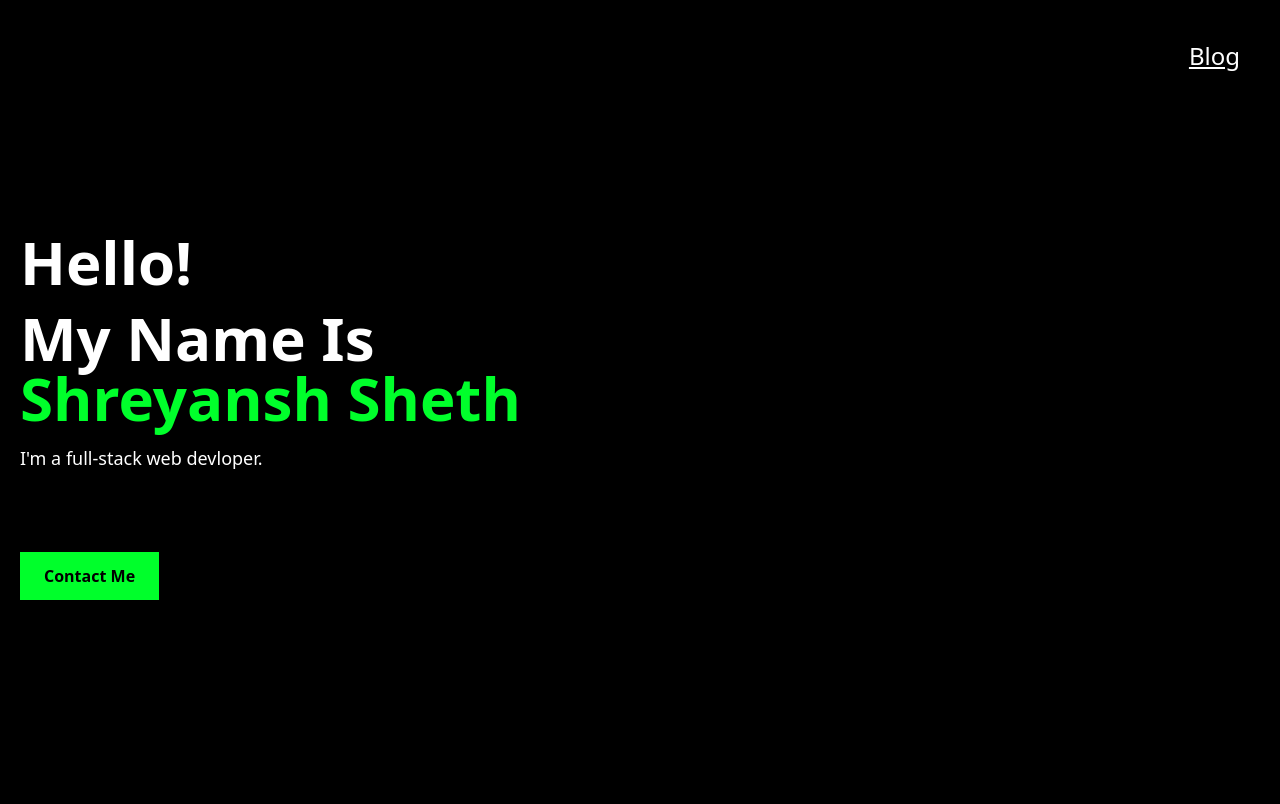
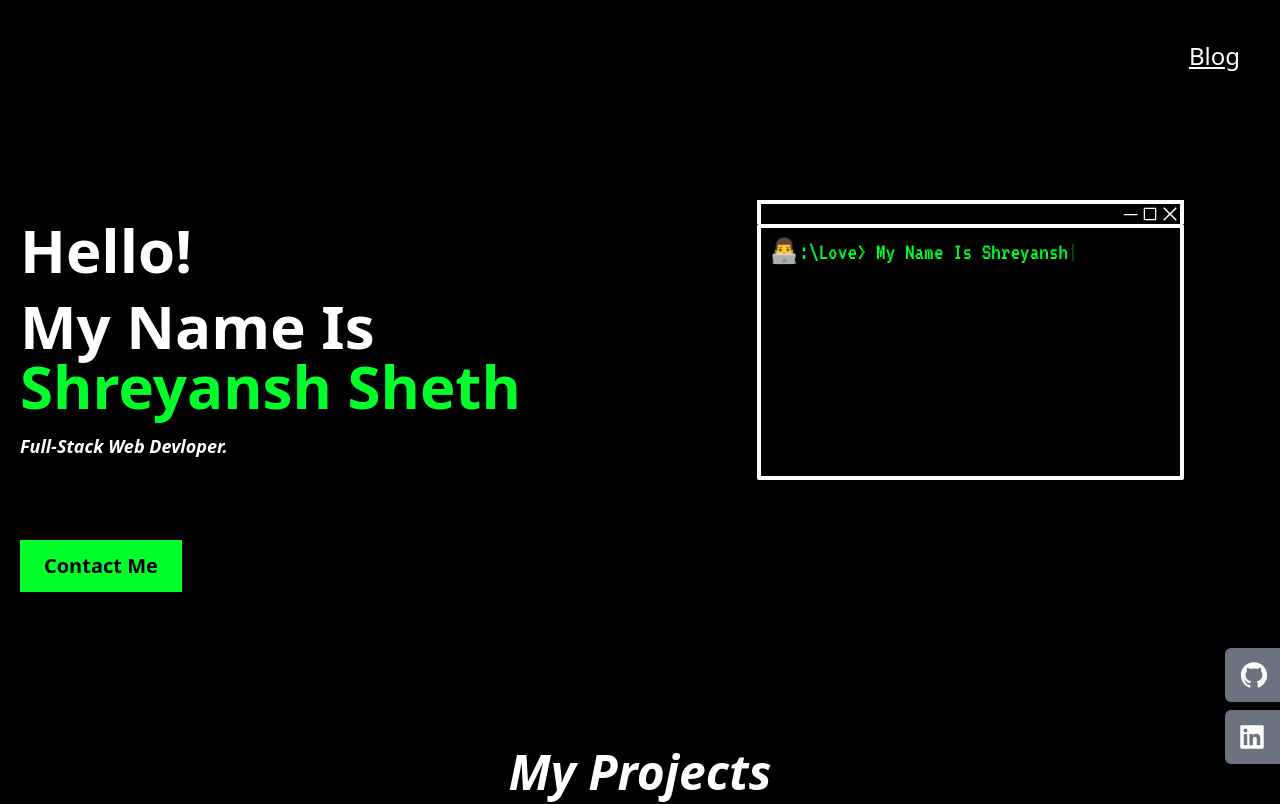
Before and after one commit to Shreyansh-Sheth/Portfolio-website, a Next.js app: page / in a window 1280 px wide. Shown: the top 804 px of the page. Built offline with nearby package versions, Linux system fonts and the light colour scheme; what @tailwindcss/typography would draw is missing.

Commit message:
design changes and cmd animation

```diff
--- a/package.json
+++ b/package.json
@@ -20,6 +20,7 @@
     "react-dom": "^17.0.1",
     "react-icons": "^4.2.0",
     "react-intersection-observer": "^8.31.0",
+    "react-typed": "^1.2.0",
     "rehype": "^11.0.0",
     "remark-autolink-headings": "^6.0.1",
     "remark-code-titles": "^0.1.1",
--- a/pages/_document.tsx
+++ b/pages/_document.tsx
@@ -12,7 +12,6 @@ class MyDocument extends Document {
     return (
       <Html>
         <Head>
-
           <link
             rel="preconnect"
             href="https://fonts.gstatic.com"
@@ -23,6 +22,10 @@ class MyDocument extends Document {
             as="style"
             href="https://fonts.googleapis.com/css2?family=Poppins:wght@300;400;500;600;700&display=swap"
           />
+          <link
+            href="https://fonts.googleapis.com/css2?family=VT323&display=swap"
+            rel="stylesheet"
+          ></link>
         </Head>
         <body>
           <Main></Main>
--- a/pages/blog/[id].tsx
+++ b/pages/blog/[id].tsx
@@ -32,6 +32,10 @@ export default function blogPostPage({
         <meta name="description" content={meta.title}></meta>
         <meta name="author" content={meta.author}></meta>
         <meta name="keywords" content={meta.tags.toString()}></meta>
+        <meta property="og:site_name" content="Sheth Shreyansh"></meta>
+        <meta property="og:title" content={meta.title}></meta>
+        <meta property="og:description" content={meta.subTitle}></meta>
+        <meta property="og:type" content="article"></meta>
       </Head>
 
       <header className="rounded-xl md:ml-8 ml-1 pl-3 pt-2 flex justify-between">
@@ -43,21 +47,25 @@ export default function blogPostPage({
         >
           <IoIosArrowBack className="text-white  text-3xl mb-5"></IoIosArrowBack>
         </div>
-        <div className="md:mr-8 mr-1 pr-3">{meta.time}</div>
+        <div>
+          <div className="md:mr-8 mr-1 pr-3 font-light">{meta.time}</div>
+          <div className="md:mr-8 mr-1 pr-3 font-light">
+            Author : {meta.author}
+          </div>
+        </div>
       </header>
       <div className="md:mx-8 mx-1  rounded-xl px-3 pb-3 bg-gray-800 ">
         <div className="pb-4">
-          <div className="md:text-5xl text-center text-3xl font-black ">
+          <div className="md:text-5xl pt-2 text-center text-3xl font-black ">
             {meta.title}
           </div>
-          <div className="md:text-3xl text-lg text-center font-light mt-2">
-            {meta.subTitle}
+          <div className="md:text-3x italic text-lg text-center font-light mt-2">
+            "{meta.subTitle}"
           </div>
         </div>
-        <article className="bg-white p-5 m-auto rounded-xl prose-blue porse prose-sm lg:prose-lg xl:prose-xl text-black ">
+        <article className="bg-gray-700 px-5 py-3 md:mx-16 m-auto rounded-xl prose-blue porse prose-sm lg:prose-lg  text-white ">
           {article}
         </article>
-        <div className="font-light mt-5">Author:{meta.author}</div>
       </div>
     </>
   );
--- a/pages/blog/index.tsx
+++ b/pages/blog/index.tsx
@@ -20,7 +20,7 @@ export default function blog({ blogList }: { blogList: iBlogList }) {
             </p>
           </Link>
         </nav>
-        <header className="text-xl sm:text-3xl m-5 font-bold">
+        <header className="text-3xl sm:text-4xl md:text-5xl italic mb-10 m-5 font-bold">
           Welcome To My Blog
         </header>
         <main>
@@ -36,22 +36,22 @@ export default function blog({ blogList }: { blogList: iBlogList }) {
                     <div
                       onClick={(e) => {}}
                       key={idx}
-                      className="text-white m-auto my-5 p-3 cursor-pointer transition duration-500 ease-in-out rounded-md hover:bg-gray-900 bg-gray-800 w-9/12"
+                      className="p-5 cursor-pointer hover:border-gray-300 border-white border-2 bg-gray-700 hover:bg-gray-900 transition duration-500 ease-in-out  block  rounded-md my-5 md:mx-20 mx-2"
                     >
-                      <div className="text-lg sm:text-2xl font-semibold">
+                      <div className="text-left capitalize sm:text-3xl font-bold text-2xl ">
                         {e.title}
                       </div>
-                      <div className="text-left text-base sm:text-base">
+                      <div className="text-left capitalize font-semibold mr-2 text-sm sm:text-2xl">
                         {e.subTitle}
                       </div>
-                      <div className="text-sm my-3">
+                      <div className="text-left text-sm mt-2  break-all">
                         {e.tags.map((e, idx) => {
                           return (
                             <span
                               onClick={(c) => {
                                 //add function when click on here it will automatically search for that tag in search box
                               }}
-                              className="pr-1  py-0.5 bg-white rounded-sm mr-2 text-black"
+                              className="mr-2 bg-gray-600  rounded-md capitalize p-1 "
                               key={idx}
                             >
                               #{e}
--- a/pages/index.tsx
+++ b/pages/index.tsx
@@ -5,6 +5,14 @@ import ProjectTab from "../src/components/ProjectTab";
 import Technology from "../src/components/Technology";
 import projectList from "../src/config/projectList";
 import TechList from "../src/config/techList";
+import { AiFillGithub, AiFillLinkedin } from "react-icons/ai";
+import Typed from "react-typed";
+import {
+  VscChromeMaximize,
+  VscChromeClose,
+  VscChromeMinimize,
+} from "react-icons/vsc";
+import cmdList from "../src/config/cmdList";
 
 export default function Home() {
   return (
@@ -20,8 +28,8 @@ export default function Home() {
         </Link>
       </nav>
 
-      <header className="h-screen80 mt-32 sm:mt-40 align-middle">
-        <div className="m-5 flex-col space-y-4">
+      <header className="lg:flex lg:justify-between max-h-full lg:mt-32  md:mt-40 align-middle ">
+        <div className="m-5 flex-col space-y-4 ">
           <p className="sm:text-6xl text-3xl font-bold ">Hello!</p>
           <p className="sm:text-6xl text-3xl font-bold">
             My Name Is{" "}
@@ -29,7 +37,9 @@ export default function Home() {
               Shreyansh Sheth
             </span>
           </p>
-          <p className=" text-lg">I'm a full-stack web devloper.</p>
+          <p className=" text-lg font-semibold italic ">
+            Full-Stack Web Devloper.
+          </p>
 
           <div>
             <button
@@ -38,18 +48,56 @@ export default function Home() {
                 //@ts-ignore
                 document.location = "mailto:" + EmailAddress;
               }}
-              className="bg-primary sm:mt-16 focus:outline-none text-black md:mt-30 p-3 px-6 font-semibold"
+              className="text-xl bg-primary sm:mt-16 focus:outline-none text-black md:mt-30 p-3 px-6 font-semibold"
             >
               Contact Me
             </button>
           </div>
         </div>
+        <div className="block w-11/12 mx-auto lg:w-1/3 lg:mr-24 h-56 mb-20 md:mt-10 lg:mt-auto lg:h-96  sm:h-60 sm:mb-5 lg:mb-36 ">
+          <div className="flex justify-end text-xl border-4 border-white border-b-0">
+            <VscChromeMinimize></VscChromeMinimize>
+            <VscChromeMaximize></VscChromeMaximize>
+            <VscChromeClose></VscChromeClose>
+          </div>
+          <div
+            style={{ fontFamily: "VT323 , monospace" }}
+            className="border-4 text-2xl border-white rounded-sm p-2 h-2/3  text-primary"
+          >
+            {"👨‍💻:\\Love>"}{" "}
+            <Typed
+              strings={cmdList}
+              typeSpeed={40}
+              backSpeed={30}
+              loop={true}
+            ></Typed>
+          </div>
+        </div>
       </header>
+      <div className="fixed -right-20   group bottom-9 z-50 ">
+        <a
+          target="_blank"
+          className="flex justify-evenly bg-gray-500 hover:bg-gray-700 p-3 pr-5 group mt-2 transition duration-500 ease-in-out  transform hover:-translate-x-16 rounded-md  group"
+          href="https://github.com/Shreyansh-Sheth"
+        >
+          <AiFillGithub className="text-white text-3xl"></AiFillGithub>
+          <p className="capitalize pl-3 font-semibold align-bottom  ">github</p>
+        </a>
+        <a
+          target="_blank"
+          className="flex justify-evenly bg-gray-500 hover:bg-gray-700 p-3 pr-5 group mt-2 transition duration-500 ease-in-out  transform hover:-translate-x-16 rounded-md  group"
+          href="https://www.linkedin.com/in/shreyansh-sheth/"
+        >
+          <AiFillLinkedin className="text-white text-3xl"></AiFillLinkedin>
+          <p className="capitalize pl-3  font-semibold align-bottom">LinkdIn</p>
+        </a>
+      </div>
       <main>
-        <div className="text-center ">
-          <p className="sm:text-5xl mb-5 text-4xl font-semibold capitalize">
+        <div className="text-center mt-5">
+          <p className="sm:text-5xl mb-9 italic  text-4xl font-semibold capitalize">
             My Projects
           </p>
+
           <div>
             {projectList.map((e, idx) => {
               return (
@@ -70,6 +118,7 @@ export default function Home() {
           <p className="sm:text-5xl text-4xl font-semibold capitalize">
             Technologies I Know And Love
           </p>
+
           <div className="mt-9 grid md:grid-cols-3 grid-cols-1 gap-4">
             {TechList.map((e, idx) => (
               <Technology
--- a/src/blogs/nodevsdeno.mdx
+++ b/src/blogs/nodevsdeno.mdx
@@ -1,14 +1,12 @@
 ---
 pageId: nodevsdeno
 author: shreyansh sheth
-title: Is Deno Same As Node.js
-subTitle: Deno is built upon same stuff and does same things but is it any diffrent
+title: Deno Vs Node.js
+subTitle: Deno is built upon same stuff and does same things but is there any diffrence
 tags: [hello, hi]
 technologyUser: [typescript, javascript]
 time: 18 June 2021
 ---
-
-Answer is No, but it depends on you
 
 ## So what is Deno?
 
--- a/src/components/ProjectTab.tsx
+++ b/src/components/ProjectTab.tsx
@@ -13,7 +13,7 @@ export default function ProjectTab({
       <a
         target="_blank"
         href={link}
-        className="p-5 bg-gray-700 hover:bg-gray-900 transition duration-500 ease-in-out  block  rounded-md my-5 md:mx-20 mx-2"
+        className="p-5 hover:border-gray-300 border-white border-2 bg-gray-700 hover:bg-gray-900 transition duration-500 ease-in-out  block  rounded-md my-5 md:mx-20 mx-2"
       >
         <div className="text-left capitalize sm:text-3xl font-bold text-2xl ">
           {heading}
--- /dev/null
+++ b/src/config/cmdList.ts
@@ -0,0 +1,28 @@
+const cmdList = [
+  "npm run Hey👋",
+  "Nice To Meet You 🤝",
+  "My Name Is Shreyansh",
+  "Let Me Give You Qeik",
+  "Let Me Give You Quik Introduction About Me.",
+  "I'm currently studying📚 computer engineer bachelor degree in ganpath university",
+  "I'm Full Stack Web Devloper",
+  "Who Build Projects For Fun😋",
+  "Who Build Projects For Knowledge",
+  "I know React.js,Next.js",
+  "I know Typescript,Javascript,Node",
+  "I know Html5,Css3",
+  "My Programming journy begin when i'm in 11th standard.",
+  "In our curriculum there is one chapter called java.",
+  "I got into that chapter for whole semester.",
+  "And then i start learning web devlopment thanks to youtube.",
+  "After That So much Things Happen",
+  "And Now i'm talking to you😅",
+  "Btw I love making friends🤩",
+  "So hit me up with email just to say hii!!👋",
+  "Btw whats your favourite color?",
+  "Mine is Green",
+  "Byyyyyy💓",
+  "Peace✌",
+];
+
+export default cmdList;
```
Also changed, not shown: 1 other file (tests, documents, lock files or other folders).
